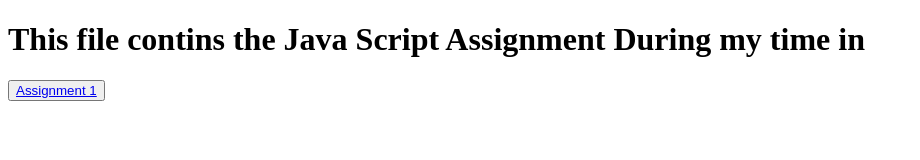
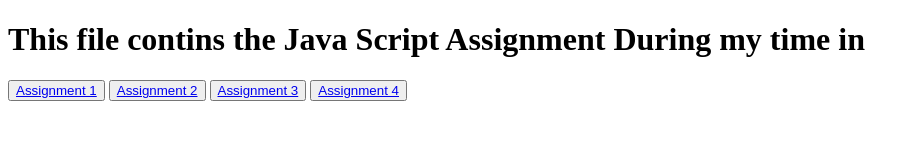
Before and after one commit to asadullahkhanghalib/javascript_assignment, a plain HTML site: page index.html in a window 1280 px wide. Shown: the whole page, without its empty margins (0-920 px from the left). Drawn offline with Linux system fonts and the light colour scheme.

Commit message:
added three biuttons

```diff
--- a/index.html
+++ b/index.html
@@ -8,5 +8,8 @@
 <body>
     <h1>This file contins the Java Script Assignment During my time in </h1>
     <button ><a href="assignment_1/index.html">Assignment 1</a></button>
+    <button ><a href="assignment_2/index.html">Assignment 2</a></button>
+    <button ><a href="assignment_3/index.html">Assignment 3</a></button>
+    <button ><a href="assignment_4/index.html">Assignment 4</a></button>
 </body>
 </html>
```
